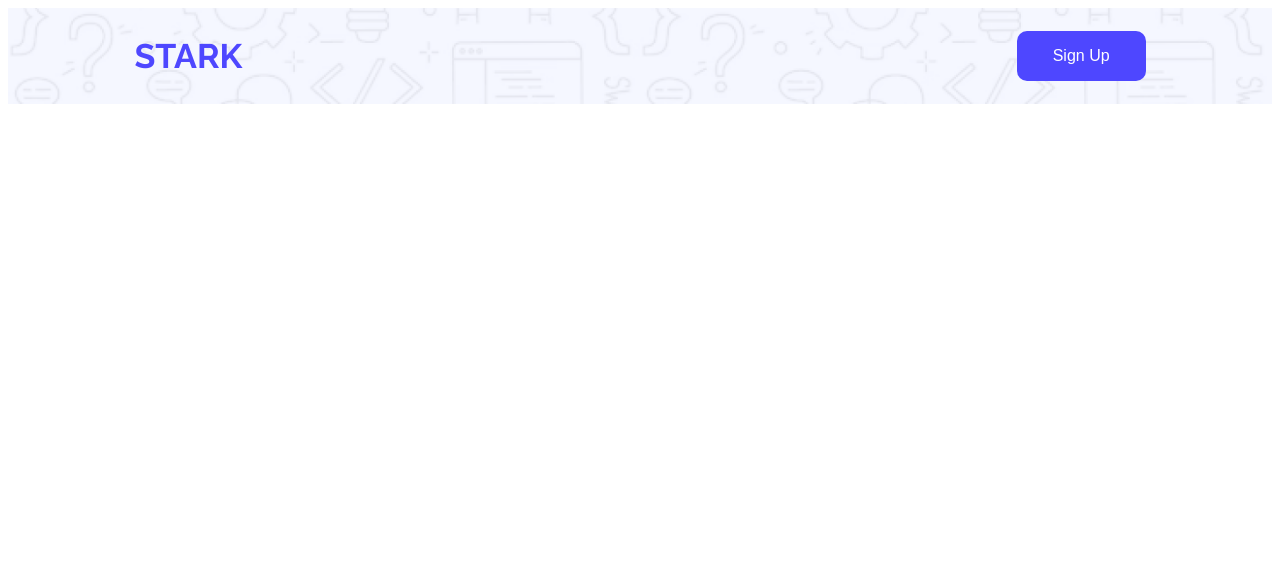
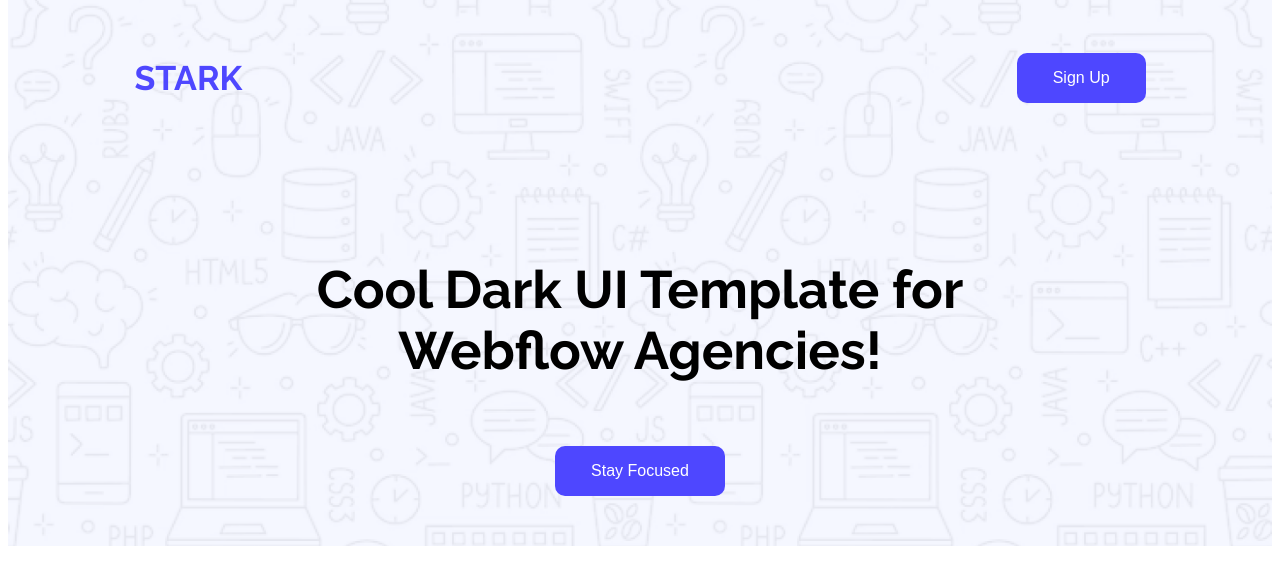
Before and after one commit to RayhanRK/A1-Agency-Website, a plain HTML site: page index.html in a window 1280 px wide. Drawn offline with Linux system fonts and the light colour scheme.

Commit message:
Banner Section done

```diff
--- a/index.html
+++ b/index.html
@@ -20,6 +20,15 @@
                 </nav>
             </div>
 
+               <div class="hero-content">
+                <h3>Cool Dark UI Template for Webflow Agencies!</h3>
+                 <button class="primary-btn">Stay Focused</button>
+
+                </div>
+
+
+            </div>
+
     </div>
 
 </body>
--- a/styles/agency.css
+++ b/styles/agency.css
@@ -5,7 +5,9 @@
   font-style: normal;
 }
 
-
+body{
+     margin-top: 0;
+}
 
 /* shared styles */
 .primary-btn{
@@ -30,7 +32,11 @@
     align-items: center;
 }
 
-/* Hero Section styles */
+/* Banner Section styles */
+
+.hero{
+    padding: 30px 0px;
+}
 
 .logo-name{
     font-size: 34px;
@@ -52,3 +58,12 @@
     align-items: center;
     margin: 0 auto;
 }
+
+.hero-content{
+    font-size: 45px;
+    font-weight: 700;
+    text-align: center;
+    max-width: 700px;
+    margin: 0px auto;
+    padding: 50px;
+}
```
